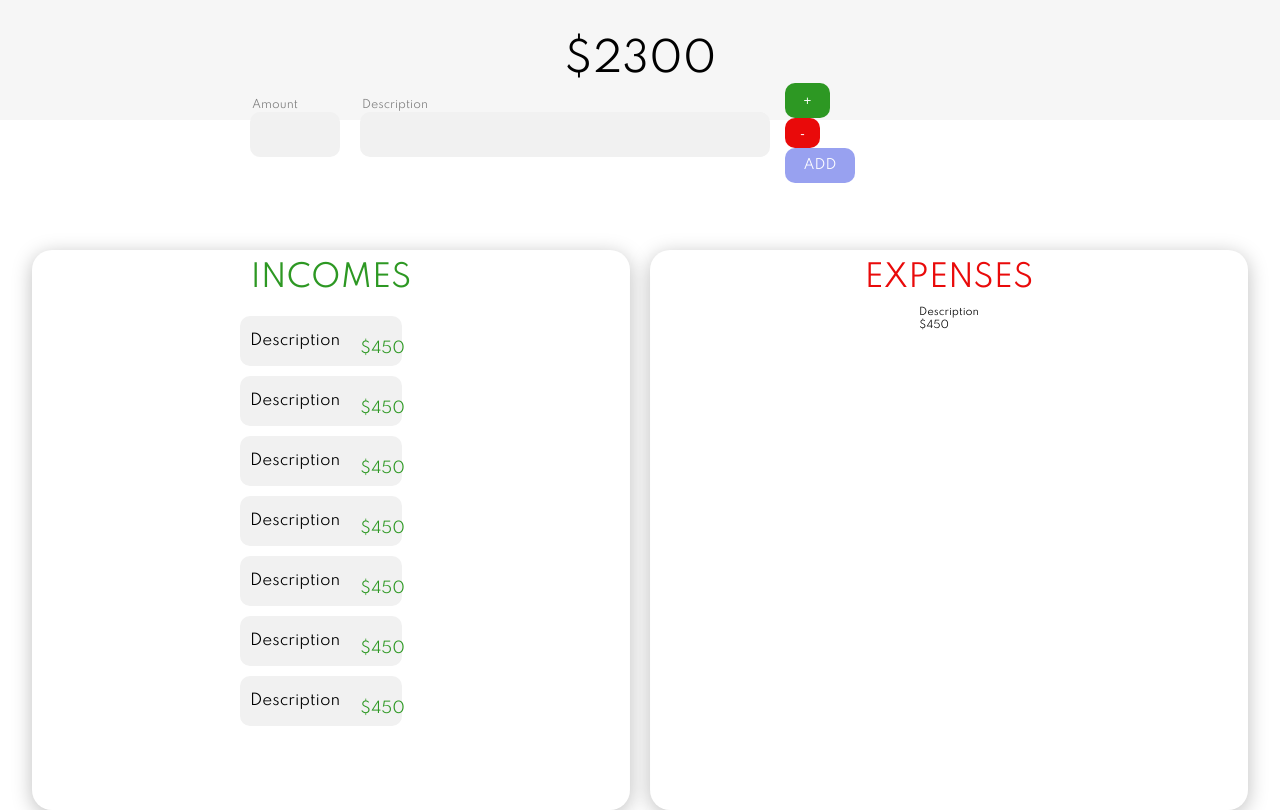
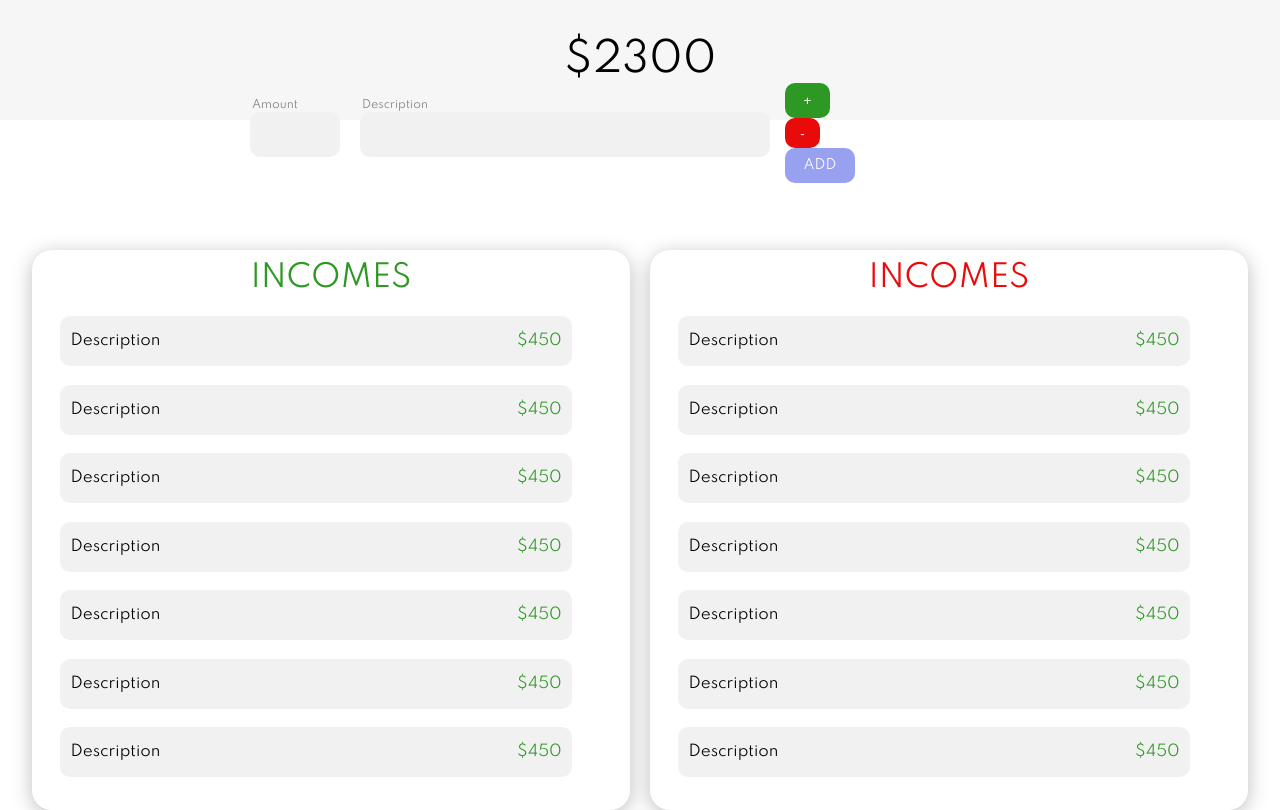
Before and after one commit to MatiasNicoletti/BudgetApp, an Angular app: page / in a window 1280 px wide. Built offline with nearby package versions, Linux system fonts and the light colour scheme.

Commit message:
item list visual bug fixed

```diff
--- a/src/app/operation/container-operation/container-operation.component.html
+++ b/src/app/operation/container-operation/container-operation.component.html
@@ -2,17 +2,6 @@
   <app-add></app-add>
   <div class="items-container">
     <app-income></app-income>
-    <div class="item-container">
-      <p class="expense font-size-big">expenses</p>
-      <div class="items-list">
-        <div class="item">
-          <p>Description</p>
-          <div class="amount">
-            <span>$<span>450</span></span>
-          </div>
-          <button class="btn-delete-item">x</button>
-        </div>
-      </div>
-    </div>
+    <app-expense></app-expense>
   </div>
 </div>
--- a/src/app/operation/expense/expense.component.html
+++ b/src/app/operation/expense/expense.component.html
@@ -1 +1,4 @@
-<p>expense works!</p>
+<div class="item-container">
+  <p class="expense font-size-big">incomes</p>
+  <app-list></app-list>
+</div>
--- a/src/app/operation/list/list.component.html
+++ b/src/app/operation/list/list.component.html
@@ -6,4 +6,4 @@
     <app-item></app-item>
     <app-item></app-item>
     <app-item></app-item>
-  </div>
+</div>
--- a/src/styles/components/item-container.scss
+++ b/src/styles/components/item-container.scss
@@ -7,7 +7,6 @@
     display: flex;
     flex-direction: column;
     align-items: center;
-
 }
 
 .input-container{
--- a/src/styles/components/item-list.scss
+++ b/src/styles/components/item-list.scss
@@ -1,10 +1,16 @@
+app-list{
+    position: relative;
+    width: 100%;
+    height: 70vh;
+}
 .items-list{
-    position: relative;
-    width: 90%;
-    height: 100%;
+    // position: relative;
+    width: 95%;
+    height: 60vh;
     display: grid;
     justify-items: center;
     overflow-y: scroll;
+    // background-color: rgba(255, 0, 0, 0.288);
     & app-item{
         width: 100%;
         display: flex;
```
